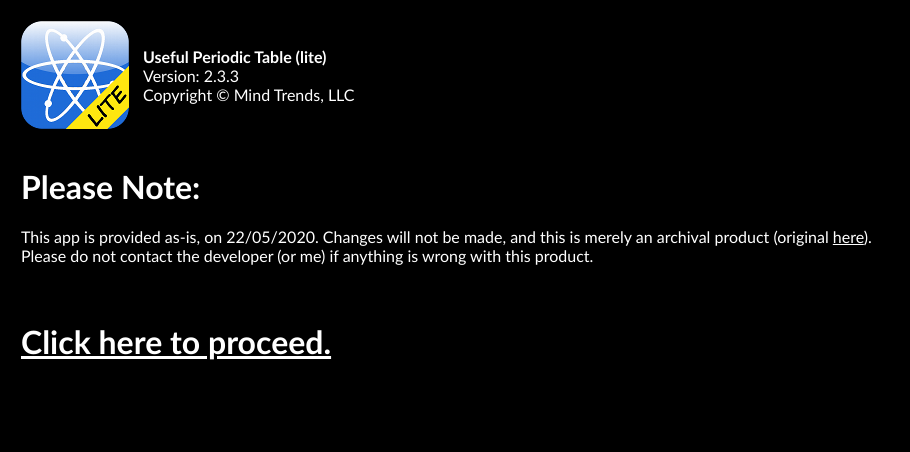
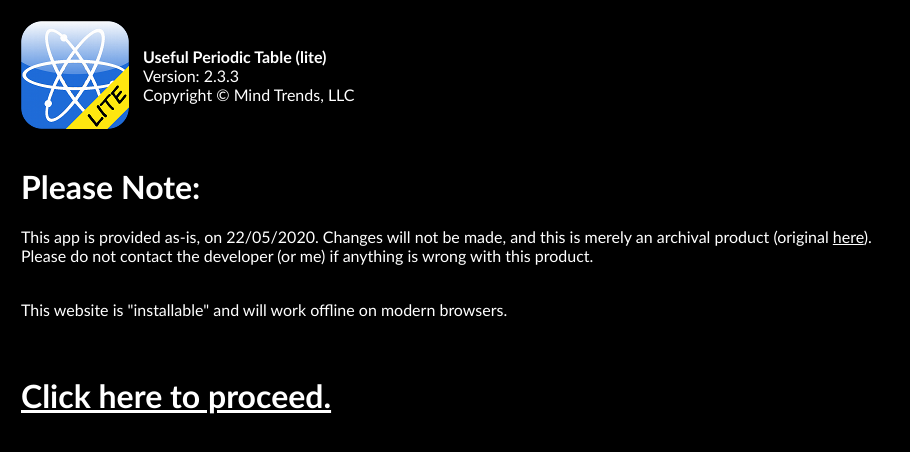
Before and after one commit to sudface/science, a plain HTML site: page index.html in a window 1280 px wide. Shown: the whole page, without its empty margins (0-910 px from the left). Drawn offline with Linux system fonts and the light colour scheme.

Commit message:
Update index.html

```diff
--- a/index.html
+++ b/index.html
@@ -35,7 +35,10 @@ font-family: calibri
 <tr>
 <td>
 <h1>Please Note:</h1>
-<p>This app is provided as-is, on <span title="The 20th of May, 2020">22/05/2020</span>. Changes will not be made, and this is merely an archival product (original <a href="https://play.google.com/store/apps/details?id=com.craigseaver.periodictable.lite">here</a>). <br>Please do not contact the developer (or me) if anything is wrong with this product.</p>
+<p>This app is provided as-is, on <span title="The 20th of May, 2020">22/05/2020</span>. Changes will not be made, and this is merely an archival product (original <a href="https://play.google.com/store/apps/details?id=com.craigseaver.periodictable.lite">here</a>). <br>Please do not contact the developer (or me) if anything is wrong with this product.</p><p>
+<br>
+This website is "installable" and will work offline on modern browsers.
+</p>
   <br>
 
   <h1><a href="PeriodicTable.html">Click here to proceed.</a></h1>
```
